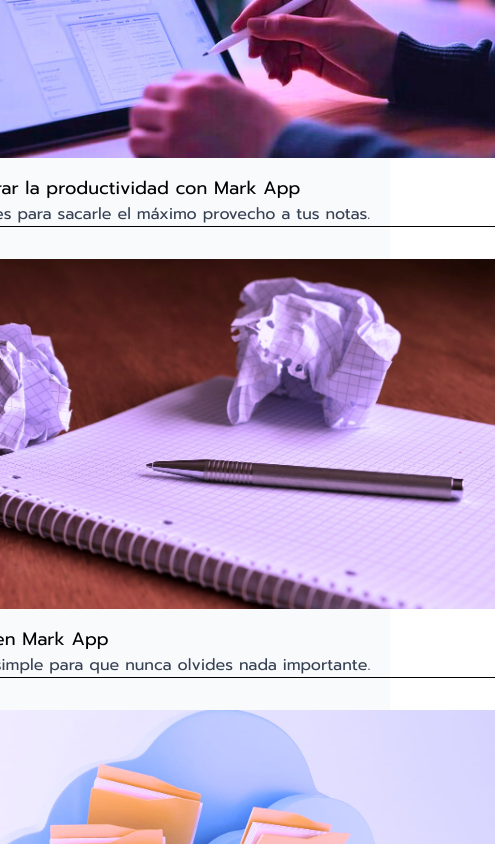
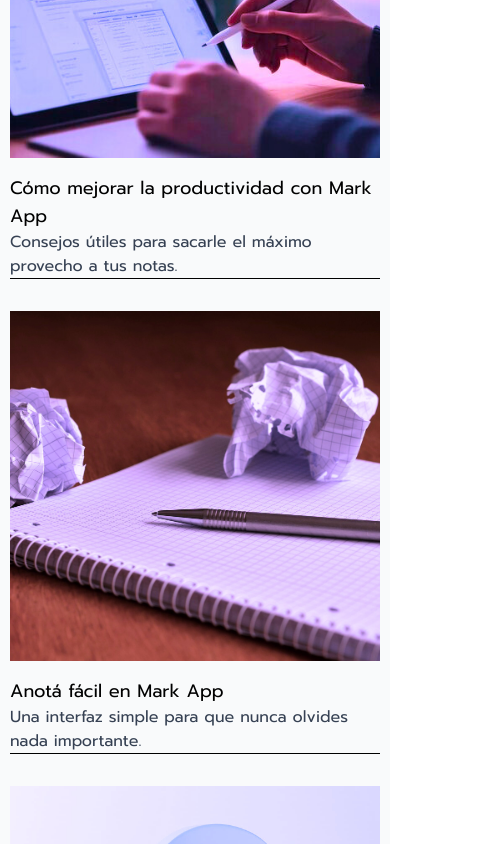
Before and after one commit to HugoEseverri/markapp, a Next.js app in the folder mini-notas/: page / in a window 390 px wide. Shown: the part 1156-2000 px from the top of the page, 495 px wide, since content can reach past the window. Built offline with nearby package versions, Linux system fonts and the light colour scheme.

Commit message:
correción en diseño responsive

```diff
--- a/mini-notas/src/components/Home/MiddleBody/MiddleBody.tsx
+++ b/mini-notas/src/components/Home/MiddleBody/MiddleBody.tsx
@@ -29,45 +29,78 @@ function AnimatedCard({ children }: { children: React.ReactNode }) {
 function MiddleBody() {
     return (
         <div className="bg-gray-50">
+            <AnimatedCard>
                 <div className="mx-[20px]">
                     <h1 className="sm:text-8xl text-4xl text-black py-[50px]">Blog</h1>
                 </div>
+            </AnimatedCard>
 
             <hr className="border-t border-gray-800 mx-[20px] h-1 pb-4" />
 
+            <AnimatedCard>
                 <div className="flex flex-wrap gap-4 justify-center px-[10px] py-8">
-                {[{
-                    img: "/noticia2.jpg",
-                    title: "Cómo mejorar la productividad con Mark App",
-                    desc: "Consejos útiles para sacarle el máximo provecho a tus notas."
-                }, {
-                    img: "/nota2.jpg",
-                    title: "Anotá fácil en Mark App",
-                    desc: "Una interfaz simple para que nunca olvides nada importante."
-                }, {
-                    img: "/nota3.jpg",
-                    title: "Guardá todas tus anotaciones en Mark App",
-                    desc: "Organizá tus ideas de forma rápida y eficiente."
-                }].map((item, idx) => (
-                    <AnimatedCard key={idx}>
                     <div className="w-[600px]">
                         <div className="relative w-full h-[350px]">
                             <Image
-                                    src={item.img}
+                                src="/noticia2.jpg"
                                 alt="Fondo"
                                 fill
                                 priority
                                 className="object-cover"
                             />
                         </div>
-                            <h2 className="mt-4 text-lg text-black">{item.title}</h2>
-                            <p className="text-gray-700">{item.desc}</p>
+                        <h2 className="mt-4 text-lg text-black">
+                            Cómo mejorar la productividad con Mark App
+                        </h2>
+                        <p className="text-gray-700">
+                            Consejos útiles para sacarle el máximo provecho a tus notas.
+                        </p>
                         <hr className="h-1 pb-4 border-t border-black" />
                     </div>
-                    </AnimatedCard>
-                ))}
+
+                    <div className="w-[600px]">
+                        <div className="relative w-full h-[350px]">
+                            <Image
+                                src="/nota2.jpg"
+                                alt="Fondo"
+                                fill
+                                priority
+                                className="object-cover"
+                            />
+                        </div>
+                        <h2 className="mt-4 text-lg text-black">
+                            Anotá fácil en Mark App
+                        </h2>
+                        <p className="text-gray-700">
+                            Una interfaz simple para que nunca olvides nada importante.
+                        </p>
+                        <hr className="h-1 pb-4 border-t border-black" />
+                    </div>
+
+                    <div className="w-[600px]">
+                        <div className="relative w-full h-[350px]">
+                            <Image
+                                src="/nota3.jpg"
+                                alt="Fondo"
+                                fill
+                                priority
+                                className="object-cover"
+                            />
+                        </div>
+                        <h2 className="mt-4 text-lg text-black">
+                            Guardá todas tus anotaciones en Mark App
+                        </h2>
+                        <p className="text-gray-700">
+                            Organizá tus ideas de forma rápida y eficiente.
+                        </p>
+                        <hr className="h-1 pb-4 border-t border-black" />
                     </div>
                 </div>
+            </AnimatedCard>
+
+        </div>
+
+
     )
 }
 
--- a/mini-notas/src/components/Home/MiddleLowBody/MiddleLowBody.tsx
+++ b/mini-notas/src/components/Home/MiddleLowBody/MiddleLowBody.tsx
@@ -5,7 +5,6 @@ import Image from 'next/image'
 import { motion, useAnimation } from "framer-motion";
 import { useInView } from "react-intersection-observer";
 import { useEffect } from "react";
-
 
 function AnimateOnScroll({ children, from = "left" }: { children: React.ReactNode, from?: "left" | "right" }) {
     const controls = useAnimation()
@@ -31,19 +30,16 @@ function AnimateOnScroll({ children, from = "left" }: { children: React.ReactNod
     )
 }
 
-
 function MiddleLowBody() {
     return (
         <div className="bg-[#effe8a] min-h-screen py-15">
-
-            <div className="mx-[30px]">
-                <AnimateOnScroll from="left">
+            <AnimateOnScroll from="left">
+                <div className="mx-[30px]">
                     <h2 className="text-6xl text-black py-[30px]">Acerca de</h2>
-                </AnimateOnScroll>
-            </div>
+                </div>
+            </AnimateOnScroll>
 
             <div className="flex flex-col items-start xl:flex-row">
-
                 <div className="relative w-full max-w-[400px] aspect-[4/5] mx-auto mt-10 px-4">
                     <Image
                         src="/mark2.png"
@@ -53,8 +49,7 @@ function MiddleLowBody() {
                         priority
                     />
                 </div>
-
-                <AnimateOnScroll from="right">
+                <AnimateOnScroll from="left">
                     <div className="lg:w-[650px] mt-10 xl:ml-[450px] mx-10">
                         <h3 className="text-black mb-3 text-[14px]">Nuestra misión</h3>
                         <p className="text-black text-[25px]">
@@ -64,6 +59,7 @@ function MiddleLowBody() {
 
                     </div>
                 </AnimateOnScroll>
+
             </div>
             <hr className="border-t border-gray-800 mx-[20px] h-1 pt-10" />
 
```
Lines whose indentation alone changed are shown as unchanged.
